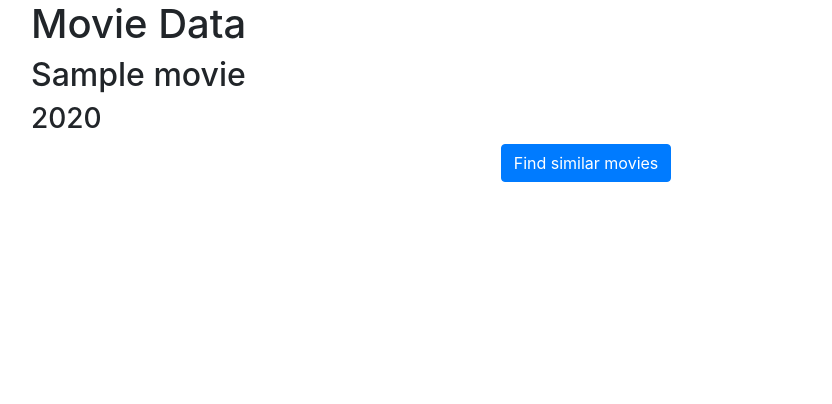
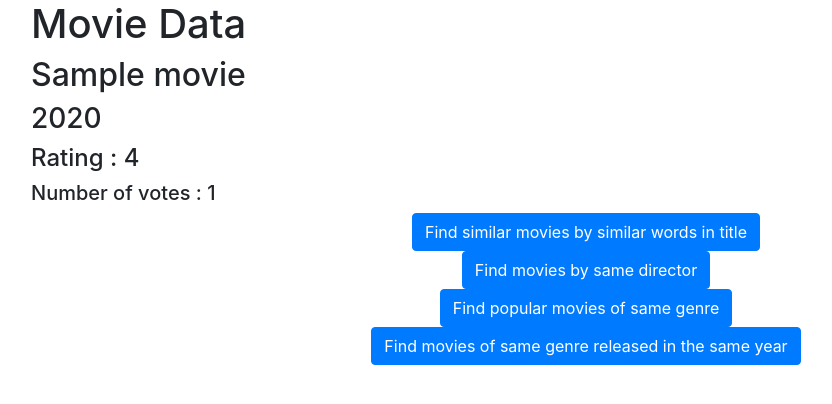
Before and after one commit to Jedi18/MovieRecommender, a Django app: template recommender/templates/recommender/movie.html in a window 1280 px wide. Shown: the top 404 px of the page, without its empty margins (54-886 px from the left). Run offline with Django 3.2, Linux system fonts and the light colour scheme; the template is opened without the code that fills it: most values are stand-ins (such as "Sample title", 1, 10 or a date in 2020); some libraries are stand-ins or nearby versions.

Commit message:
added more similar movie methods

```diff
--- a/recommender/templates/recommender/movie.html
+++ b/recommender/templates/recommender/movie.html
@@ -6,10 +6,34 @@
 <h1>Movie Data</h1>
 <h2>{{movie.title}}</h2>
 <h3>{{movie.year}}</h3>
+<h4>Rating : {{ratings.average_rating}}</h4>
+<h5>Number of votes : {{ratings.num_votes}}</h5>
 <form action="{% url 'similar' %}" method="get">
     <input type="hidden" name="movie_id" value="{{movie.movie_id}}">
+    <input type="hidden" name="search_type" value="title">
     <div class="text-center">
-        <button class="btn btn-primary" type="submit">Find similar movies</button>
+        <button class="btn btn-primary" type="submit">Find similar movies by similar words in title</button>
+    </div>
+</form>
+<form action="{% url 'similar' %}?" method="get">
+    <input type="hidden" name="movie_id" value="{{movie.movie_id}}">
+    <input type="hidden" name="search_type" value="director">
+    <div class="text-center">
+        <button class="btn btn-primary" type="submit">Find movies by same director</button>
+    </div>
+</form>
+<form action="{% url 'similar' %}" method="get">
+    <input type="hidden" name="movie_id" value="{{movie.movie_id}}">
+    <input type="hidden" name="search_type" value="genre">
+    <div class="text-center">
+        <button class="btn btn-primary" type="submit">Find popular movies of same genre</button>
+    </div>
+</form>
+<form action="{% url 'similar' %}" method="get">
+    <input type="hidden" name="movie_id" value="{{movie.movie_id}}">
+    <input type="hidden" name="search_type" value="year">
+    <div class="text-center">
+        <button class="btn btn-primary" type="submit">Find movies of same genre released in the same year</button>
     </div>
 </form>
 {% endblock %}
```
Also changed, not shown: recommender/views.py (+55 -6 lines), 1 other file.
